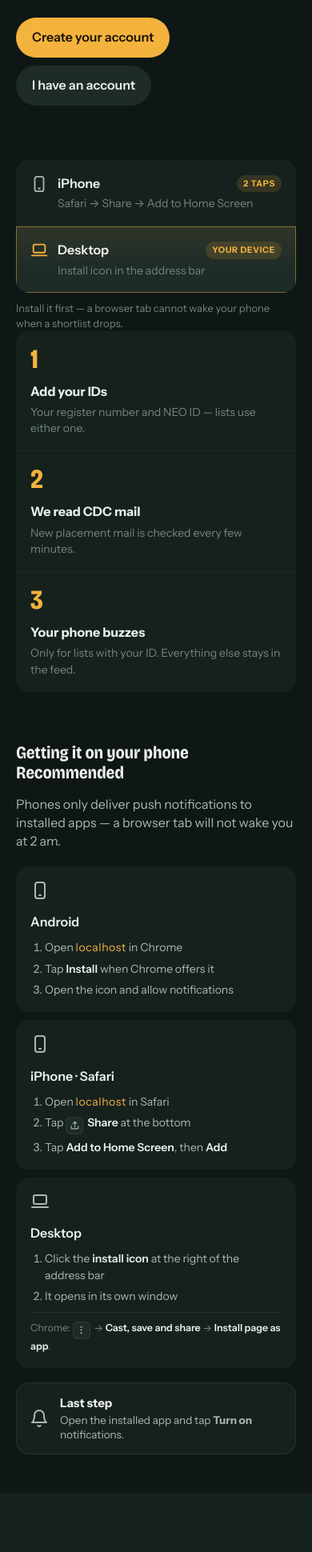
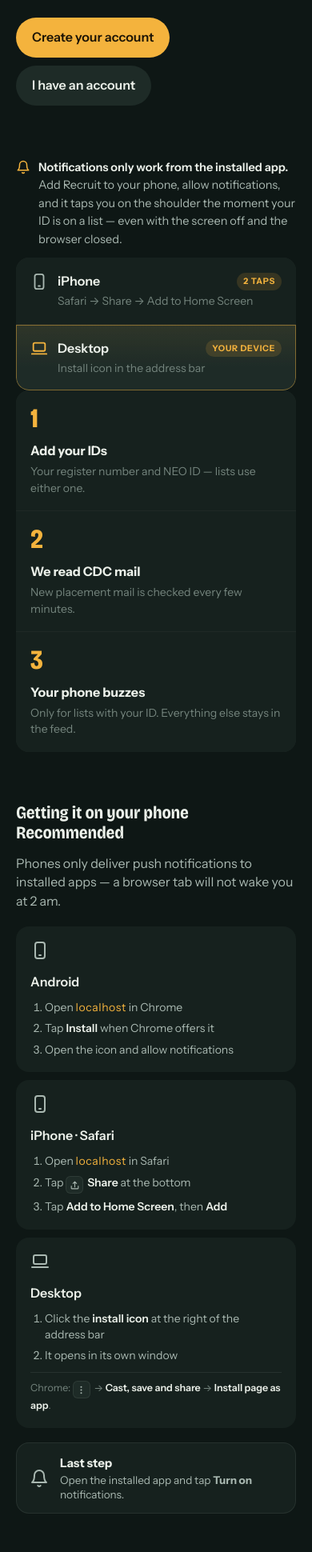
Before and after one commit to JkPadarthi/recruit, a FastAPI app: page / in a window 390 px wide. Shown: the part 398-2338 px from the top of the page at 80% size. Before the commit the page ends 2216 px from the top, so only its background shows below. Run offline with FastAPI, Linux system fonts and the light colour scheme.

Commit message:
feat(web): lead with why the install matters, and round the highlight's corners
* A line above the strip now says the thing the tiles only imply: notifications only work
  from the installed app, allow them, and it taps you on the shoulder even with the screen
  off. The line under the strip said the same thing less directly, so it is gone.
* The "your device" ring is box-shadow on the tile, inside a band that clips to a radius,
  so the gold ended square at the rounded end of the row. The first and last tiles now
  carry the band's corners (swapped on phones, where the band stacks into one column).

```diff
--- a/app/templates/base.html
+++ b/app/templates/base.html
@@ -17,7 +17,7 @@
   <link rel="preconnect" href="https://fonts.googleapis.com">
   <link rel="preconnect" href="https://fonts.gstatic.com" crossorigin>
   <link href="https://fonts.googleapis.com/css2?family=Bricolage+Grotesque:opsz,wdth,wght@12..96,75..100,400..800&family=Instrument+Sans:wdth,wght@75..100,400..700&display=swap" rel="stylesheet">
-  <link rel="stylesheet" href="/static/style.css?v=36">
+  <link rel="stylesheet" href="/static/style.css?v=37">
 </head>
 <body class="{% block bodyclass %}{% endblock %}">
   <!-- Icon sprite: <svg><use href="#i-name"/></svg> -->
--- a/app/templates/landing.html
+++ b/app/templates/landing.html
@@ -37,6 +37,13 @@
 
   </section>
 
+  <p class="install-lead-line">
+    <svg aria-hidden="true"><use href="#i-bell"/></svg>
+    <span><b>Notifications only work from the installed app.</b>
+      Add Recruit to your phone, allow notifications, and it taps you on the shoulder the
+      moment your ID is on a list — even with the screen off and the browser closed.</span>
+  </p>
+
   <div class="install-strip" aria-label="Install Recruit">
     {% if apk %}
     <a class="install-tile" href="/app" data-device="android">
@@ -62,10 +69,6 @@
       </span>
     </a>
   </div>
-  <p class="install-strip-note">
-    Install it first — a browser tab cannot wake your phone when a shortlist drops.
-  </p>
-
   <ol class="steps" aria-label="How it works">
     <li class="step">
       <span class="step-num">1</span>
--- a/static/style.css
+++ b/static/style.css
@@ -422,8 +422,21 @@ svg { width: 22px; height: 22px; flex: none; }
 
 /* Install routes: the same divided band as .steps below it, so the page reads as one
    rhythm instead of a narrow strip floating above a wide grid. */
+.install-lead-line {
+  margin: 26px 0 0;
+  display: flex;
+  align-items: flex-start;
+  gap: 10px;
+  max-width: 74ch;
+  font-size: 14.5px;
+  line-height: 1.55;
+  color: var(--ink-2);
+}
+.install-lead-line svg { width: 18px; height: 18px; flex: none; margin-top: 2px; color: var(--saffron); }
+.install-lead-line b { color: var(--ink); font-weight: 620; }
+
 .install-strip {
-  margin-top: 28px;
+  margin-top: 12px;
   display: grid;
   grid-template-columns: repeat(3, 1fr);
   gap: 1px;
@@ -461,12 +474,16 @@ svg { width: 22px; height: 22px; flex: none; }
   color: var(--saffron); background: rgba(244, 179, 61, .14);
   border-radius: 99px; padding: 3px 8px; white-space: nowrap;
 }
+/* The band clips to a radius, but the "your device" ring is painted on the tile — so the
+   end tiles have to carry the rounded corners themselves, or the gold stops square where
+   the band curves. */
+.install-tile:first-child { border-top-left-radius: var(--r-m); border-bottom-left-radius: var(--r-m); }
+.install-tile:last-child { border-top-right-radius: var(--r-m); border-bottom-right-radius: var(--r-m); }
 .install-tile.is-you {
   background: linear-gradient(180deg, rgba(244, 179, 61, .08), transparent 65%), var(--surface-2);
   box-shadow: inset 0 0 0 1px rgba(244, 179, 61, .45);
 }
 .install-tile.is-you .tile-ico { color: var(--saffron); }
-.install-strip-note { margin: 10px 0 0; font-size: 13px; color: var(--ink-3); }
 
 .install { margin-top: 64px; display: grid; gap: 14px; }
 .install-lead { color: var(--ink-2); max-width: 56ch; }
@@ -534,6 +551,8 @@ svg { width: 22px; height: 22px; flex: none; }
 /* ─── Small screens ─── */
 @media (max-width: 640px) {
     .steps, .install-grid, .install-strip { grid-template-columns: 1fr; }
+    .install-tile:first-child { border-top-right-radius: var(--r-m); border-bottom-left-radius: 0; }
+    .install-tile:last-child { border-bottom-left-radius: var(--r-m); border-top-right-radius: 0; }
     .landing-hero { padding-top: 48px; }
     .tab-head { flex-wrap: wrap; }
 }
```
